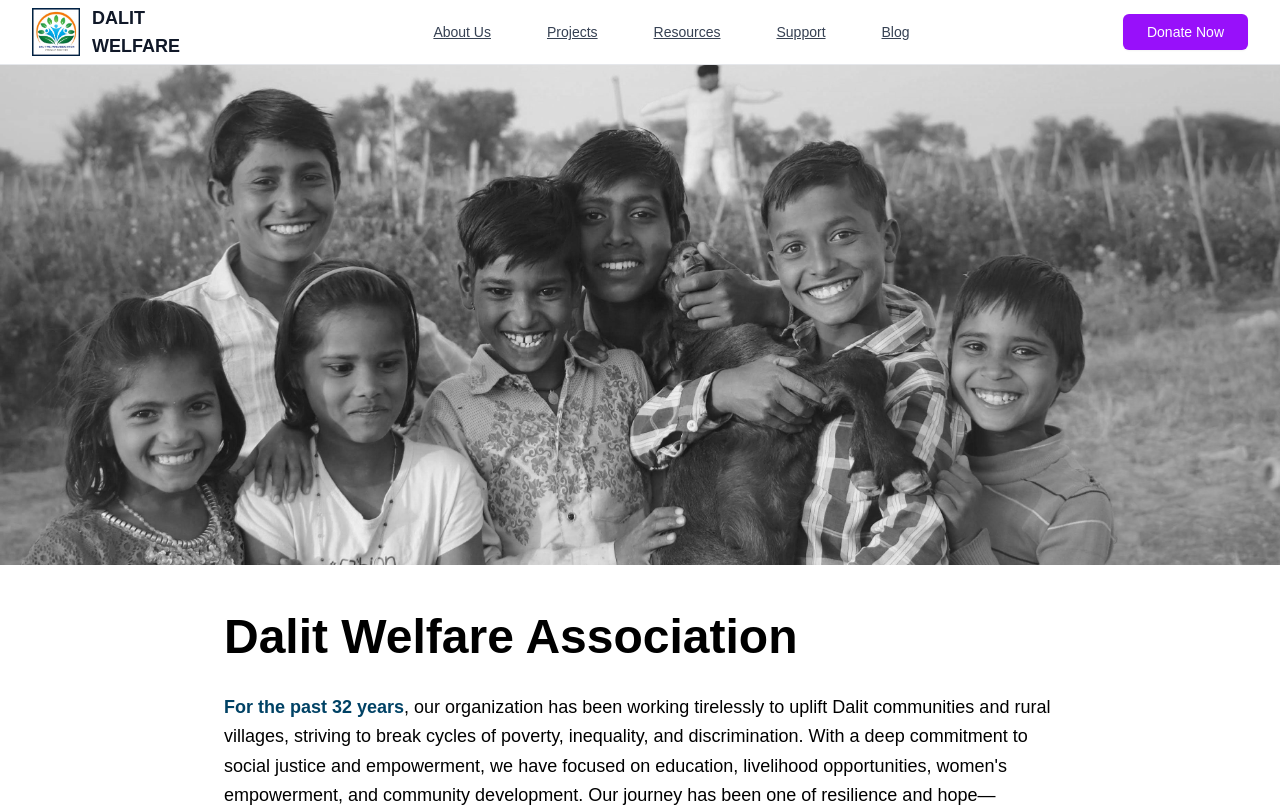
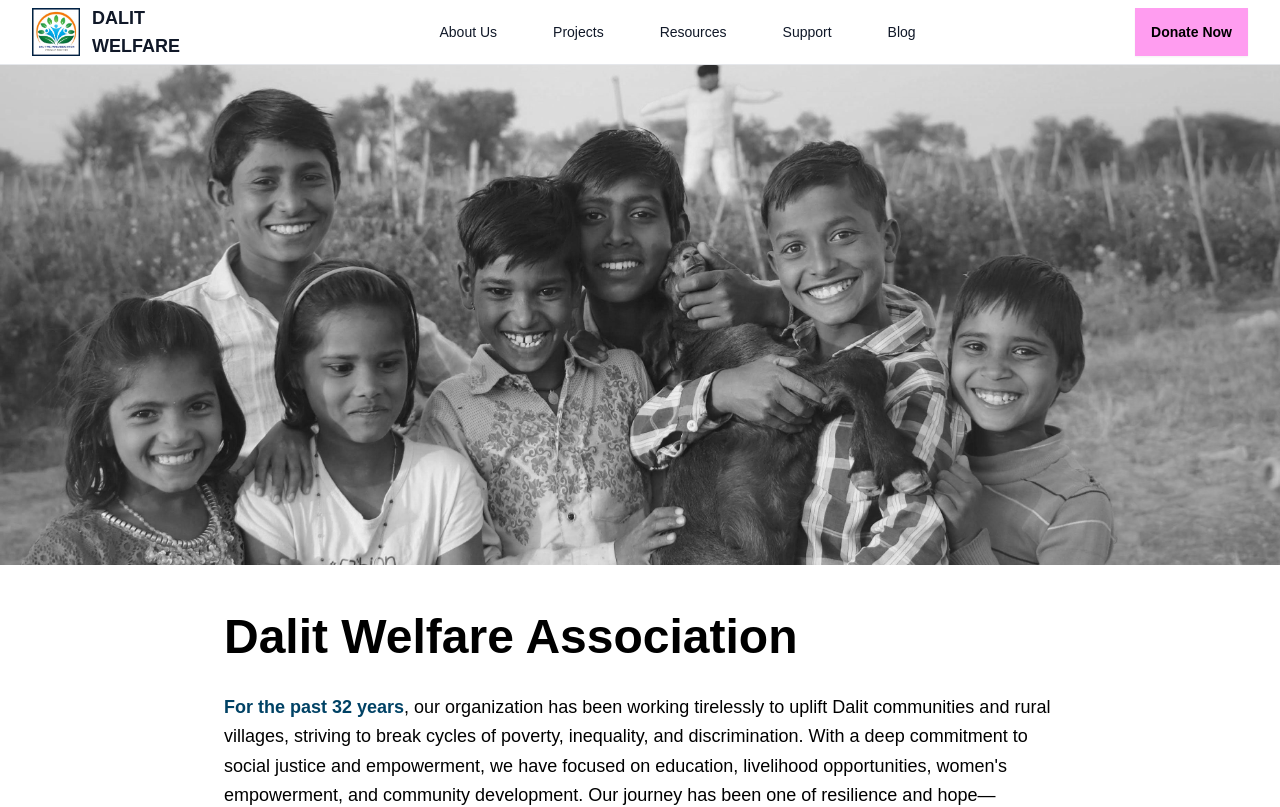
Before and after one commit to dwaindiawebteam-jpg/DWAUI2025, a Next.js app: page / in a window 1280 px wide. Shown: the top 807 px of the page. Built offline with nearby package versions, Linux system fonts and the light colour scheme.

Commit message:
Fix navbar design

```diff
--- a/src/components/Navigation.tsx
+++ b/src/components/Navigation.tsx
@@ -30,40 +30,54 @@
           <div className="ml-10 flex items-baseline space-x-8">
             <Link
               href="/about"
-                className="text-gray-700 hover:text-gray-900 px-3 py-2 text-sm font-medium underline"
+              className="relative group px-3 py-2 text-sm font-medium"
             >
+              <span className="relative pb-1 text-gray-900 after:absolute after:bottom-0 after:left-0 after:h-0.5 after:w-0 after:bg-gray-900 after:transition-all after:duration-300 group-hover:after:w-full">
                 About Us
+              </span>
             </Link>
+
             <Link
               href="/projects"
-                className="text-gray-700 hover:text-gray-900 px-3 py-2 text-sm font-medium underline"
+              className="relative group px-3 py-2 text-sm font-medium"
             >
+              <span className="relative pb-1 text-gray-900 after:absolute after:bottom-0 after:left-0 after:h-0.5 after:w-0 after:bg-gray-900 after:transition-all after:duration-300 group-hover:after:w-full">
                 Projects
+              </span>
             </Link>
+
             <Link
               href="/resources"
-                className="text-gray-700 hover:text-gray-900 px-3 py-2 text-sm font-medium underline"
+              className="relative group px-3 py-2 text-sm font-medium"
             >
+              <span className="relative pb-1 text-gray-900 after:absolute after:bottom-0 after:left-0 after:h-0.5 after:w-0 after:bg-gray-900 after:transition-all after:duration-300 group-hover:after:w-full">
                 Resources
+              </span>
             </Link>
+
             <Link
               href="/support"
-                className="text-gray-700 hover:text-gray-900 px-3 py-2 text-sm font-medium underline"
+              className="relative group px-3 py-2 text-sm font-medium"
             >
+              <span className="relative pb-1 text-gray-900 after:absolute after:bottom-0 after:left-0 after:h-0.5 after:w-0 after:bg-gray-900 after:transition-all after:duration-300 group-hover:after:w-full">
                 Support
+              </span>
             </Link>
+
             <Link
               href="/blog"
-                className="text-gray-700 hover:text-gray-900 px-3 py-2 text-sm font-medium underline"
+              className="relative group px-3 py-2 text-sm font-medium"
             >
+              <span className="relative pb-1 text-gray-900 after:absolute after:bottom-0 after:left-0 after:h-0.5 after:w-0 after:bg-gray-900 after:transition-all after:duration-300 group-hover:after:w-full">
                 Blog
+              </span>
             </Link>
           </div>
           </div>
 
           {/* CTA Button */}
           <div className="flex items-center">
-            <Button asChild className="bg-purple-600 hover:bg-purple-700 text-white px-6 py-2 rounded-md">
+          <Button asChild className="bg-[#FF9DF0] hover:bg-[#FF9DF0]/80 text-black px-4 py-6 rounded-none font-semibold">
             <Link href="/donate">Donate Now</Link>
           </Button>
           </div>
```
Lines whose indentation alone changed are shown as unchanged.
